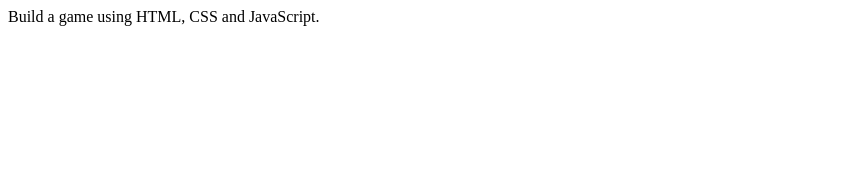
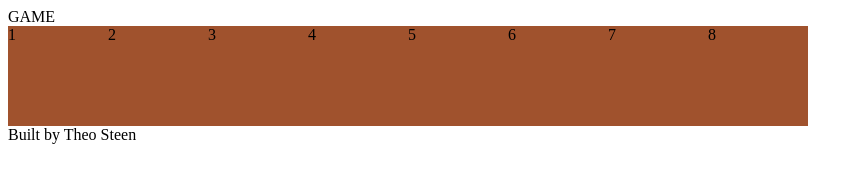
Before and after one commit to theoretischja/Game, a plain HTML site: page index.html in a window 1280 px wide. Shown: the whole page, without its empty margins (0-863 px from the left). Drawn offline with Linux system fonts and the light colour scheme.

Commit message:
basic html and css

```diff
--- /dev/null
+++ b/game.css
@@ -0,0 +1,14 @@
+
+
+
+.card {
+    background-color: sienna;
+    width: 100px;
+    height: 100px;
+}
+
+#game_area {
+    display: flex;
+    flex-flow: row wrap;
+    width: 100vw;
+}
--- a/game.js
+++ b/game.js
@@ -1,4 +1,5 @@
 //GAME
+//requirements: Build a game using HTML, CSS and JavaScript.
 //outline: memory game with 8 cards that needs to you match anime characters from the same show
 //features: shows randomised anime gif when you win; displays result; displays highscore (for as long as you don't exit the game)
 
--- a/index.html
+++ b/index.html
@@ -1,4 +1,4 @@
-Build a game using HTML, CSS and JavaScript.
+
 
 <!DOCTYPE html>
 <html lang="en">
@@ -7,12 +7,28 @@ Build a game using HTML, CSS and JavaScript.
     <meta charset="UTF-8">
     <title>Game</title>
     <meta name="viewport" content="width=device-width, initial-scale=1.0">
-    <link rel="stylesheet" href="./style.css">
+    <link href='game.css' rel='stylesheet' />
 </head>
 
 <body>
 
+<header id="header">GAME</header>
 
+<section id="game_area">
+
+<div class="card">1</div>
+<div class="card">2</div>
+<div class="card">3</div>
+<div class="card">4</div>
+<div class="card">5</div>
+<div class="card">6</div>
+<div class="card">7</div>
+<div class="card">8</div>
+
+
+</section>
+
+<footer>Built by Theo Steen</footer>
 </body>
 </main>
 </html>
```
